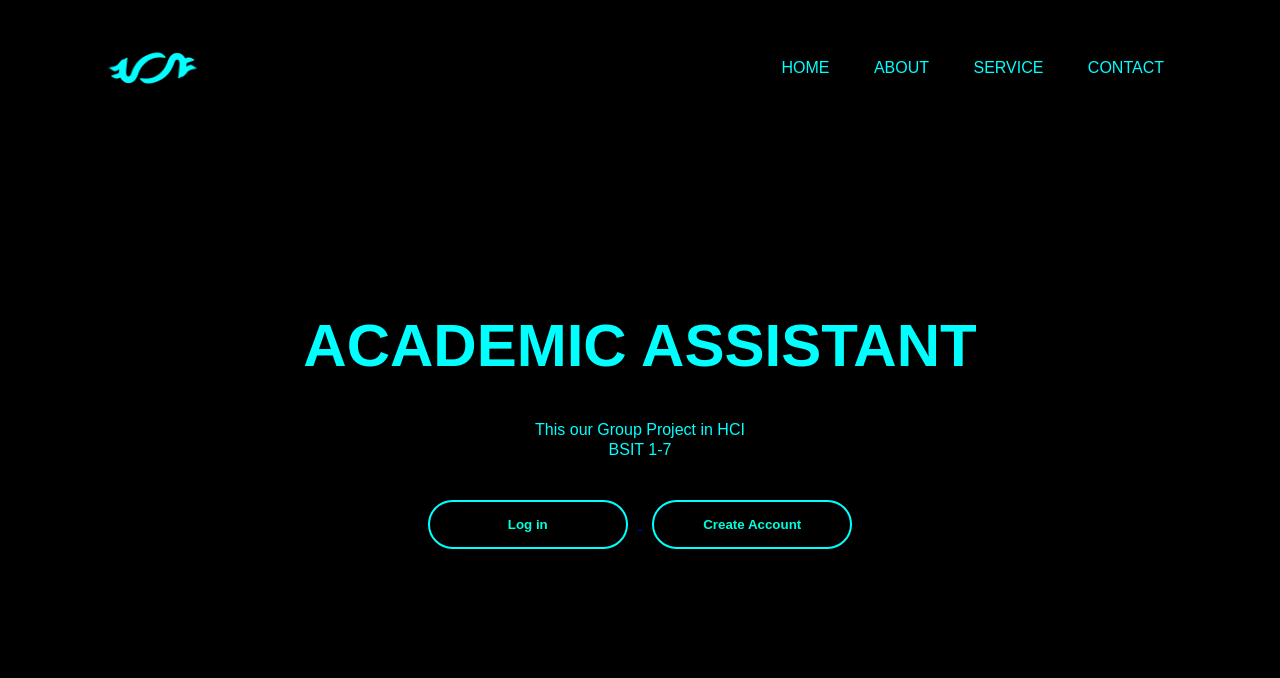
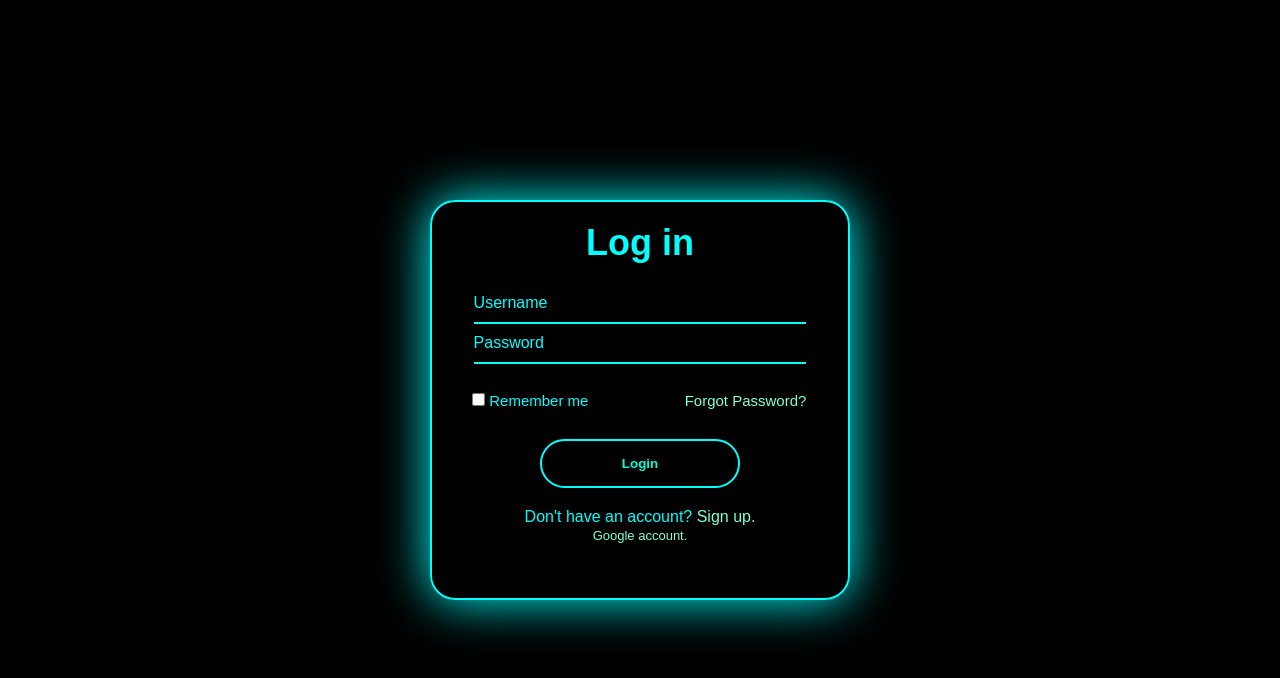
Before and after one commit to Jsuckava/AAweb, a plain HTML site: page index.html in a window 1280 px wide. Drawn offline with Linux system fonts and the light colour scheme.

Commit message:
Add files via upload

```diff
--- a/index.html
+++ b/index.html
@@ -1,52 +1,36 @@
 <!DOCTYPE html>
 <html lang="en">
-<head> <title>Academic Assistant</title>
     <meta charset="UTF-8">
     <meta name="viewport" content="width=device-width, initial-scale=1.0">
     <link rel="stylesheet" href="style.css">
-    <script src="index.js"></script>
-    <noscript>Sorry, your browser does not support JavaScript!</noscript>
+    <title>Login</title>
+<head>
+
+</head>
 <body>
+    <div class="wrapper">
+        <form action="">
+            <h1>Log in</h1>
+            <div class="input box">
+                <input type="text" placeholder="Username" required>
+            </div>
+            <div class="input box">
+                <input type="password" placeholder="Password" id="Password" required><br><br>
 
 
-        <head>
+            </div>
+            <div class="remember-forgot">
+         <label><input type="checkbox" /></label>
+                <h2 href="#">Remember me</h2>
+                <a href="#">Forgot Password?</a>
+            </div>
+            <button type="submit" class="btn">Login</button>
+            <div class="register-link">
+                <p>Don't have an account? <a href="#">Sign up.</a></p>
+                <p><a2 href="#">Google account.</a2></p>
 
-        </head>
-    <style type="text/css">
-        body{
-            background-color:black;
-            max-width: 100%;
-            height: auto;
-            display: block;
-            margin-left: auto;
-            margin-right: auto;
-            width: auto;
-        }
+        </form>
 
-    </style>
 
-        <div class="banner">
-            <div class="navbar">
-                <img src="img/New logo.png" class="logo">
-
-         <ul>
-            <li><a>Home</a></li>
-            <li><a>About</a></li>
-            <li><a>Service</a></li>
-            <li><a>Contact</a></li>
-
-         </ul>
-        </div>
-        <div class="content">
-            <h1> ACADEMIC ASSISTANT </h1>
-            <p> This our Group Project in HCI <br>BSIT 1-7</p>
-
-            <div>
-                <a href="http://127.0.0.1:5500/src/index.html">
-                <button  id="mybtn" type="button"><span></span>Log in</button>
-            </a>
-                <a href="https://www.youtube.com/">
-                <button  id="mybtn1" type="button"><span></span>Create Account</button>
-            </a>
-            </div>
+</body>
 </html>
--- a/style.css
+++ b/style.css
@@ -1,65 +1,90 @@
-@import url('https://fonts.googleapis.com/css2?family=Pixelify+Sans:wght@500&display=swap');
-.banner{
+*{
     margin: 0;
     padding: 0;
-  font-family: "Pixelify", sans-serif;
+    box-sizing: border-box;
+    font-family: sans-serif;
+    color: aqua;
 }
-.navbar{
+body{
+    display: flex;
+    justify-content: center;
+    align-items: center;
+    min-height: 100vh;
+    background-color: black;
+
+}
+.wrapper{
+    width: 420px;
+    background:transparent;
     color: aqua;
-  width: 85%;
-  margin: auto;
-  padding: -5;
-  display: flex;
-  align-items: center;
-  justify-content: space-between;
-}
-.logo{
-  width: 120px;
-  cursor: pointer;
-}
-.navbar ul li {
-  list-style: none;
-  display: inline-block;
-  margin: 0 20px;
-  position: relative;
+    border: 2px solid;
+    border-radius: 2px aqua;
+    border-radius: 25px;
+    text-align: center;
+    box-shadow:0 0 50px aqua ;
+    height: 50%;
+    min-height: 50vh;
+    max-height: 100vh;
 
 
 }
-.navbar ul li a{
-  text-decoration: none;
-  color: aqua;
-  text-transform:uppercase;
-}
-.navbar ul li::after{
-  content: '';
-  height: 3px;
-  width: 0;
-  background: aquamarine;
-  position: absolute;
-  left: 0;
-  bottom: -5px;
-  transition:0.3s;
+.wrapper h1{
+ font-size: 36px;
+ font-weight: bold;
+ margin: 20px;
 
 }
-.navbar ul li:hover:after{
-  width: 100%;
+.remember-forgot h2{
+    font-weight: lighter;
+    font-size: small;
+    font-size: 15px;
+    position: relative;
+    right: 26px;
+
+
+
+
 }
-.content{
-  width: 100%;
-  color: aqua;
-  position:absolute;
-  top: 50%;
-  transform: translateY(-50%);
-  text-align: center;
+
+.remember-forgot a{
+    color: aquamarine;
+    text-decoration: none;
+
+
 }
-.content h1{
-  font-size: 60px;
-  margin-top: 80px;
+.remember-forgot a:hover{
+    text-decoration: underline solid aqua;
 }
-.content p{
-  margin: 20px auto;
-  font-weight: 100;
-  line-height: 20px;
+.input input{
+    background-color:transparent;
+    width:80%;
+    height:40px;
+    outline: none;
+    border: none;
+    font-size: medium;
+    padding: 2px 1px 1 2px;
+    border-bottom: 2px solid aqua;
+    position: relative;
+
+}
+
+.input input::placeholder{
+    color: rgb(0, 255, 255);
+}
+.wrapper .remember-forgot label input{
+    accent-color: aqua;
+    position: relative;
+    left: 40px;
+    height: 15px;
+}
+
+.wrapper .remember-forgot {
+    display:flex;
+    justify-content:space-between;
+    font-size:15px;
+    margin:10px 0 9px;
+    width: 90%;
+
 }
 button{
     width: 200px;
@@ -74,35 +99,33 @@ button{
     cursor: pointer;
     position: relative;
     overflow: hidden;
-  transition: 0.5s  ;
-}
-span{
-  background: rgb(0, 255, 204);
-  height: 100%;
-  width: 0;
-  border-radius: 25px;
-  position: absolute;
-  left: 0;
-  bottom: 0;
-  z-index: -1;
     transition: 0.5s;
-
-}
-button:hover span{
-  width: 100%;
+    justify-content: center;
 }
 button:hover{
     border: rgb(0, 214, 221);
     background-color: aqua;
-  color: black;
+    box-shadow:0 0 50px aqua;
+    color:rgb(0, 0, 0);
 }
-.navbar:hover{
-  animation: animate 0.5s linear infinite;
+.register-link a{
+    color: aquamarine;
+    text-decoration: none;
 }
-.content:hover{
-  animation: animate 0.5s linear infinite;
+.register-link a:hover{
+    text-decoration: underline solid aqua;
 }
-.logo:hover{
+.register-link a2{
+    font-weight: lighter;
+    font-size: small;
+    font-size: 13px;
+    color: aquamarine;
+}
+.register-link a2:hover{
+    text-decoration: underline solid aqua;
+
+}
+.wrapper:hover{
     animation: animate 1s linear infinite;
 }
 @keyframes animate {
```
Lines whose indentation alone changed are shown as unchanged.
